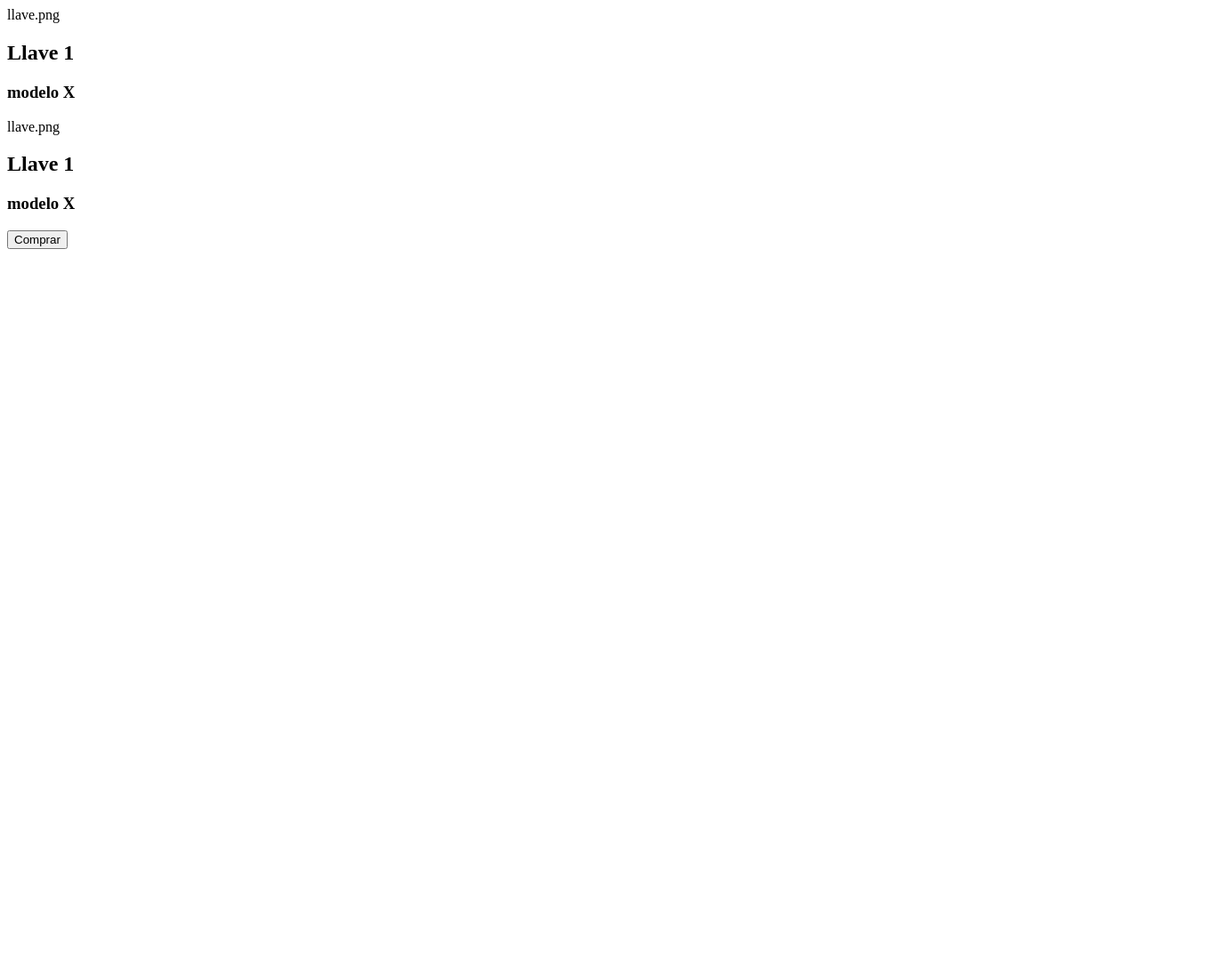
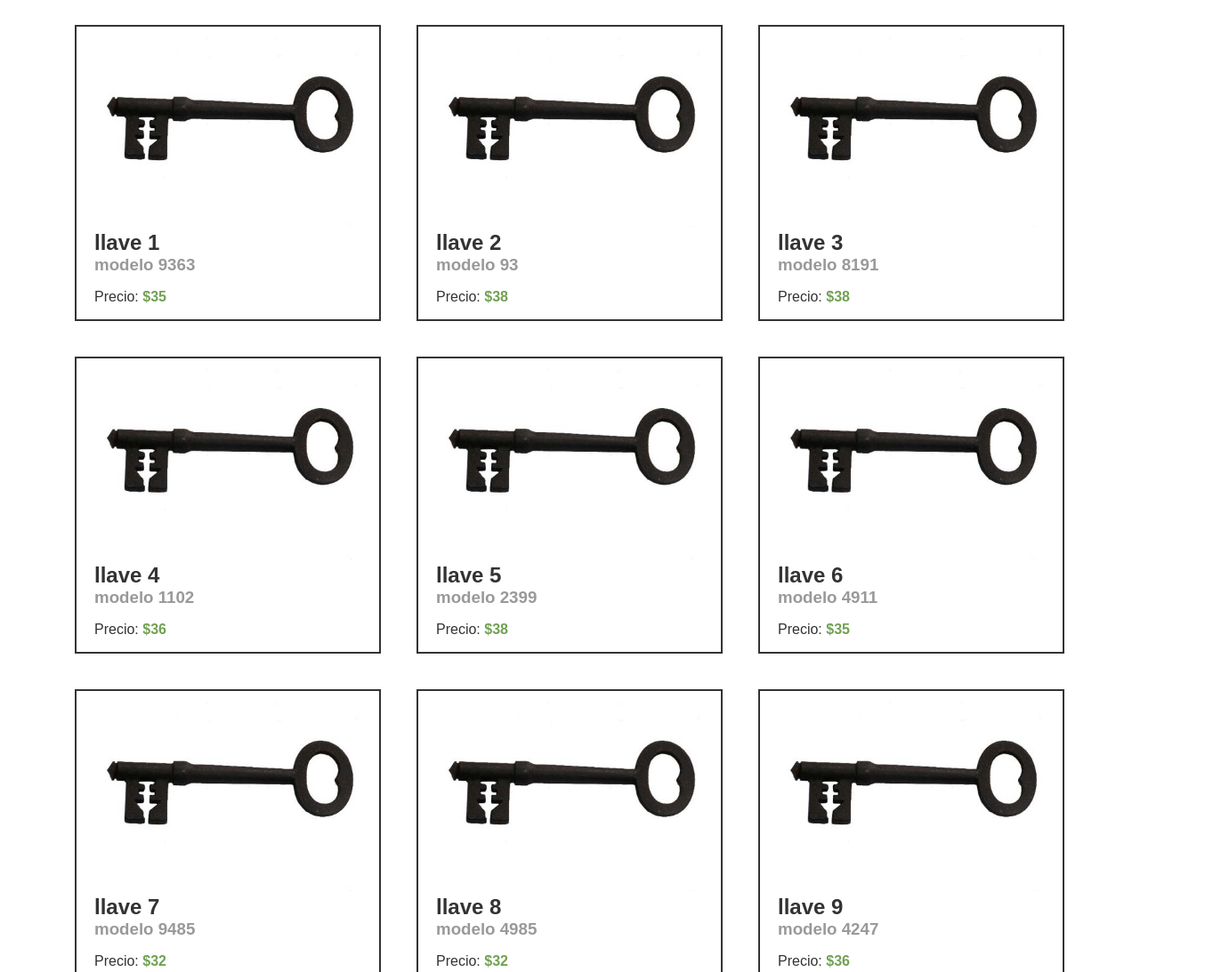
Before and after one commit to Taslehoof/Taller-JS-parte-1, a plain HTML site: page 6 - DOM/index.html in a window 1280 px wide. Shown: the top 1093 px of the page at 89% size, 1372 px wide, since content can reach past the window. Before the commit the page ends 800 px from the top, so only its background shows below. Drawn offline with Linux system fonts and the light colour scheme.

Commit message:
Actualizacion y mejoras
Actualizacion de algunos archivos y colocacion de estilos para la mejor visualizacion del codigo en la pagina.

```diff
--- a/6 - DOM/ejercicio1.js
+++ b/6 - DOM/ejercicio1.js
@@ -1,14 +1,44 @@
 const contenedor = document.querySelector(".flex-container");
 
+const boton = document.querySelector(".send-button");
+let valorAntiguo = boton.value;
+boton.value = valorAntiguo.toUpperCase();
+
 function crearLlave(nombre, modelo, precio){
-    img = "llave.png";
+    img = "<img class='llave-img' src='llave.png'>";
     nombre = `<h2>${nombre}</h2>`;
     modelo= `<h3>${modelo}</h3>`;
     precio= `<p>Precio: <b>$${precio}</b></p>`;
     return [img,nombre,modelo,precio];
 }
 
-const llave = crearLlave("Llave 1","modelo X","33");
+//const llave = crearLlave("Llave 1","modelo X","33");
+//contenedor.innerHTML += llave[0] + llave[1] + llave[2];
+//contenedor.innerHTML += llave[0] + llave[1] + llave[2];
 
-contenedor.innerHTML += llave[0] + llave[1] + llave[2];
-contenedor.innerHTML += llave[0] + llave[1] + llave[2];
+//let div = document.createElement("DIV");
+//div.classList.add("flex-item");
+
+//Con este metodo puedo enviar el valor del objeto al servidor para
+//poder capturarlo desde el servidor
+const changeHidden=(Number)=>{
+    document.querySelector(".key-data").value = number;
+}
+
+let documentFragmente = document.createDocumentFragment();
+
+//Con esto puedo genero la cantidad de elementos que yo considere necesarios
+//para el sistema, en este caso son 20 pero si quisiera pudieran ser mas o menos.
+for (var i = 1 ; i<=20 ;i++){
+    let modeloRandom= Math.round(Math.random()*10000);
+    let precioRandom= Math.round(Math.random()*10+30);
+    let llave = crearLlave(`llave ${i}`,`modelo ${modeloRandom}`,precioRandom);
+    let div = document.createElement("DIV");
+    div.addEventListener("click",()=>{changeHidden(modeloRandom)});
+    div.tabIndex = i;
+    div.classList.add(`item-${i}`,`flex-item`);
+    div.innerHTML = llave[0] + llave[1] + llave[2] + llave[3];
+    documentFragmente.appendChild(div);
+}
+
+contenedor.appendChild(documentFragmente);
--- /dev/null
+++ b/6 - DOM/estilo.css
@@ -0,0 +1,61 @@
+.flex-container {
+    display: flex;
+    flex-wrap: wrap;
+    justify-content: center;
+    color: #333;
+    font-family: sans-serif;
+}
+
+body{
+    overflow-x: hidden;
+}
+
+.flex-item{
+    flex-grow: 1;
+    margin: 20px;
+    max-width: 300px;
+    border: 2px solid #333;
+    padding: 0 20px;
+}
+
+.flex-item:hover{
+    border-color: #71a154;
+    box-shadow: 0px 0px 30px #317124;
+}
+
+.flex-item:focus{
+    border-color: #71a154;
+    box-shadow: 0px 0px 30px #317124;
+}
+
+h2,h3{
+    margin:0;
+}
+
+h3{
+    color: #999;
+}
+
+p b {
+    color: #71a154;
+}
+
+.llave-img{
+    width: 300px;
+}
+
+form{
+    width: 100%;
+    text-align: center;
+    padding: 50px;
+}
+
+input[type="submit"]{
+    background: #71a154;
+    color: #fff;
+    border: none;
+    padding: 12px 36px;
+    font-size: 17px;
+    letter-spacing: 1px;
+    letter-spacing: 1px;
+}
--- a/6 - DOM/index.html
+++ b/6 - DOM/index.html
@@ -1,11 +1,13 @@
 <!DOCTYPE html>
 <html>
     <head>
+        <!--CSS y estilos de codigo HTML-->
+        <link rel="stylesheet" type="text/css" href="estilo.css">
         <meta charset="utf-8">
         <title></title>
     </head>
 <body>
-    <!--<p id="parrafo">Seguime en @SoyDalto</p>-->
+    <!--<p id="parrafo">mensaje de prueba</p>-->
 
     <!--<input type="range" class="rangoEtario">-->
     <!--<label>Rango de Edad</label>-->
@@ -17,12 +19,15 @@
 
     <!--<p class="titulo">Elemento a <b style="visibility: hidden;">Modificar</b></p>-->
 
+    <!--Formulario con el que capturo los datos para poder enviarlos al servidor-->
     <div class="flex-container">
     </div>
     <form>
-        <button type="submit" name="data" value="comprar">Comprar</button>
+        <input type="hidden" name="data" class="key-data">
+        <input type="submit" value="comprar" class="send-button">
     </form>
 
+    <!--En este archivo esta localizado el codigo JS el ejercicio-->
     <script src="ejercicio1.js">
     </script>
 </body>
```
Also changed, not shown: 6 - DOM/llave.png (added).
